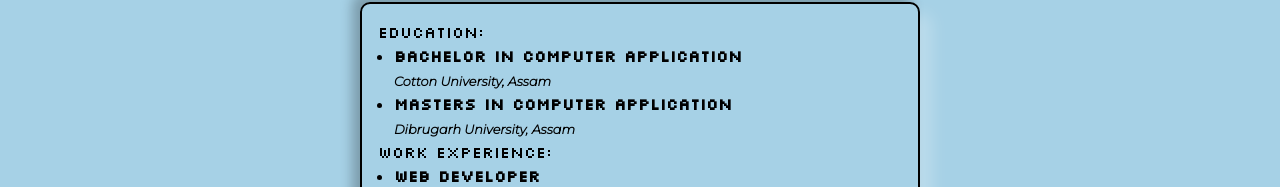
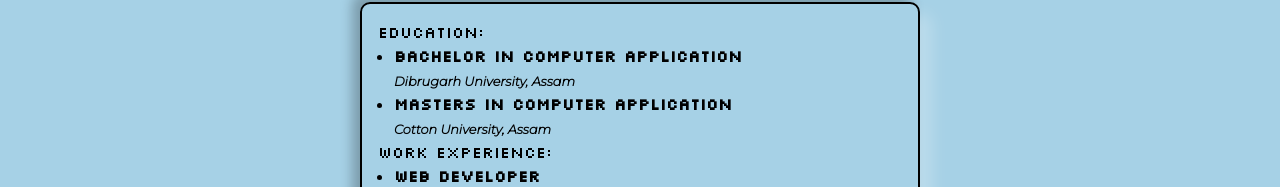
Before and after one commit to kuromadara/portfolio, a Next.js app: page /about-us in a window 1280 px wide. Shown: the part 250-437 px from the top of the page. Built offline with nearby package versions, Linux system fonts and the light colour scheme; a web font is replaced by a local one.

Commit message:
text fix

```diff
--- a/pages/about-us/index.tsx
+++ b/pages/about-us/index.tsx
@@ -27,7 +27,7 @@
                     <em>
                       <strong className="font-about">
                         <a href="https://cottonuniversity.ac.in/">
-                          Cotton University, Assam
+                        Dibrugarh University, Assam
                         </a>
                       </strong>
                     </em>
@@ -40,7 +40,7 @@
                     <em>
                       <strong className="font-about">
                         <a href="https://dibru.ac.in/">
-                          Dibrugarh University, Assam
+                          Cotton University, Assam
                         </a>
                       </strong>
                     </em>
```
